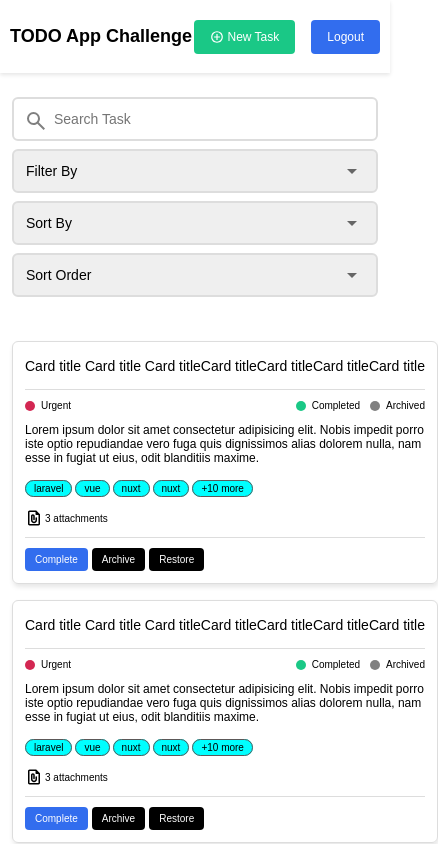
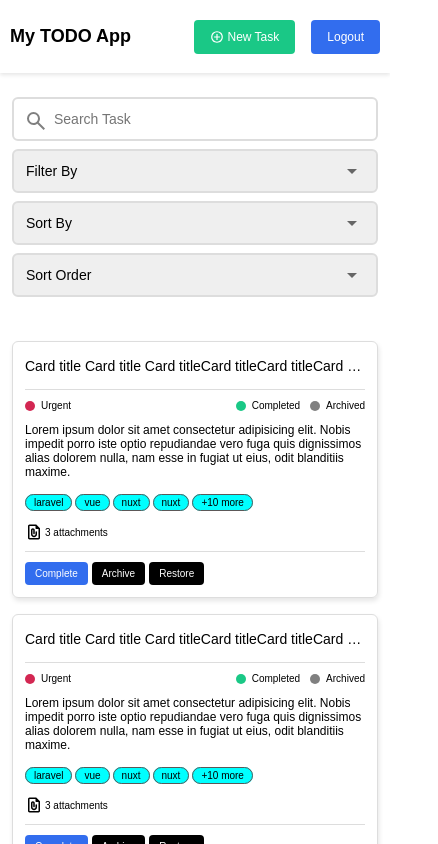
Before and after one commit to juanito-lansangan/laravel-nuxt-webtodo, a Nuxt app in the folder src/frontend/: page / in a window 390 px wide. Shown: the top 844 px of the page, 438 px wide, since content can reach past the window. Built offline with nearby package versions, Linux system fonts and the light colour scheme.

Commit message:
fix card responsive layout

```diff
--- a/src/frontend/assets/scss/_base.scss
+++ b/src/frontend/assets/scss/_base.scss
@@ -1,6 +1,5 @@
 @use "variables" as *;
 
-*,
 *::before,
 *::after {
   box-sizing: border-box;
--- a/src/frontend/assets/scss/_variables.scss
+++ b/src/frontend/assets/scss/_variables.scss
@@ -40,3 +40,5 @@ $base-font-size: 12px;
 $font-size-sm: 10px;
 $font-size-md: 14px;
 $font-size-lg: 18px;
+
+$container-max-width: 1400px;
--- a/src/frontend/assets/scss/components/_nav.scss
+++ b/src/frontend/assets/scss/components/_nav.scss
@@ -8,7 +8,7 @@
   display: flex;
   justify-content: space-between;
   padding: 8px 10px;
-  max-width: 1400px;
+  max-width: $container-max-width;
   margin: 0 auto;
 
   .nav-brand {
--- a/src/frontend/assets/scss/pages/_home.scss
+++ b/src/frontend/assets/scss/pages/_home.scss
@@ -82,13 +82,14 @@
 }
 
 .task-cards {
-  max-width: 1400px;
-  margin: 0 auto;
+  display: flex;
+  flex-direction: column;
+  gap: 16px;
   padding-top: 20px;
-  display: grid;
-  grid-gap: 1rem;
 
   @include breakpoint(900px) {
+    display: grid;
+
     grid-template-columns: repeat(2, 1fr);
   }
 
--- a/src/frontend/components/Header.vue
+++ b/src/frontend/components/Header.vue
@@ -1,7 +1,7 @@
 <template>
   <header class="header">
     <nav class="nav">
-      <h3 class="nav-brand">TODO App Challenge</h3>
+      <h3 class="nav-brand">My TODO App</h3>
       <div class="nav-actions">
         <NuxtLink class="btn-icon btn-normal btn-secondary" to="/tasks/create">
           <Icon
```
